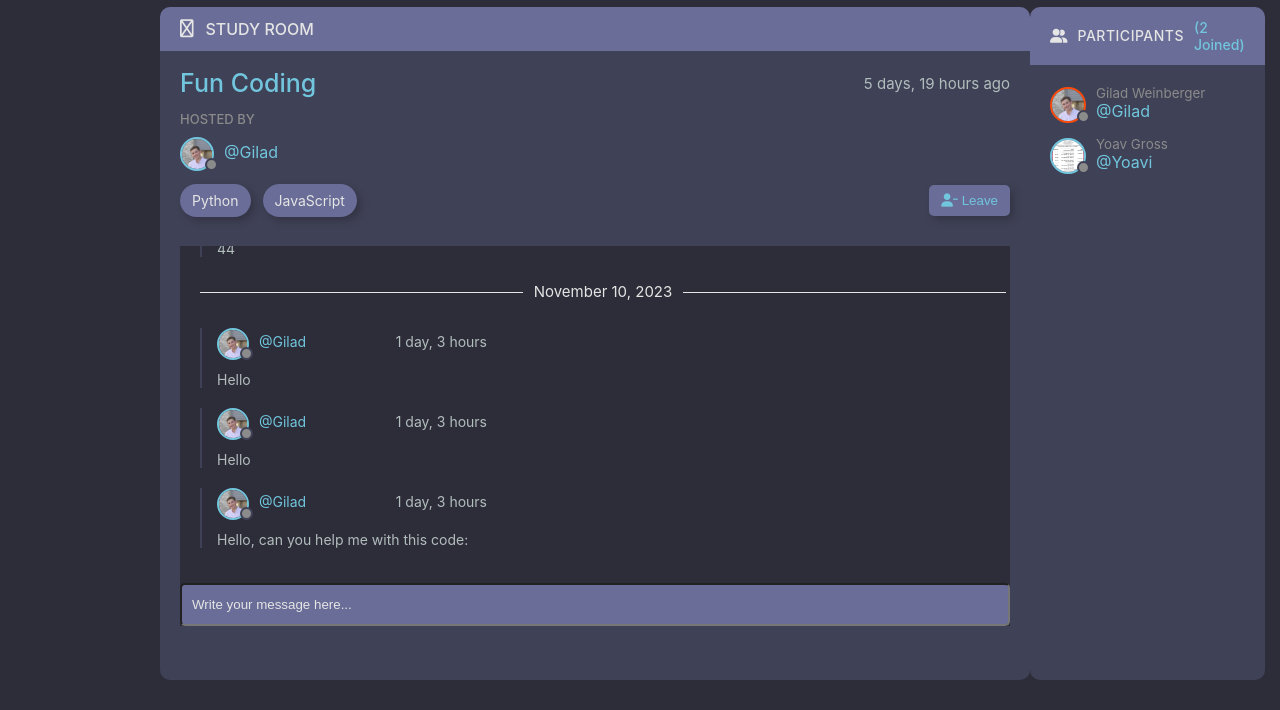
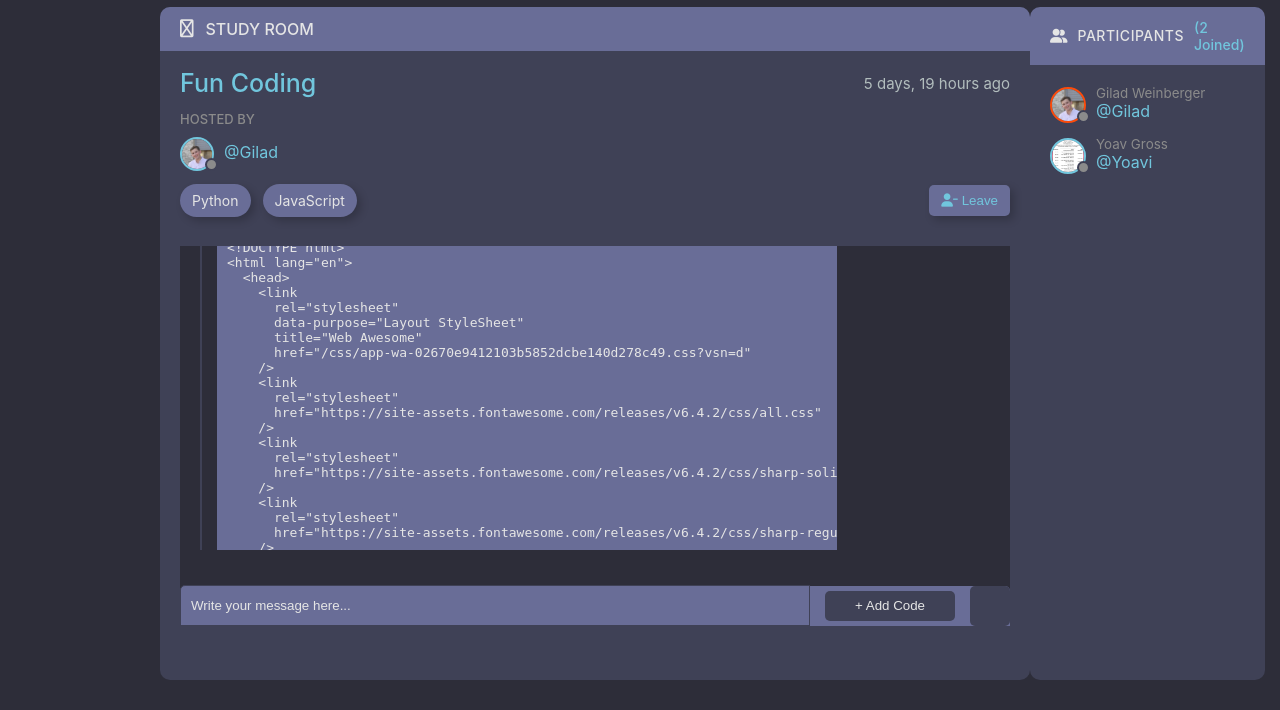
Before and after one commit to Gilad-Weinberger/Study-Buddy, a Django app: page /room/1/ in a window 1280 px wide. Shown: the part 104-814 px from the top of the page. Run offline with Django 4.2, Linux system fonts and the light colour scheme; a user stored in the database is signed in; data comes from the database, SQL or seed files in the repository; both versions use the stored data as it was after the commit; style sheets or scripts are compiled from the project's sources; some libraries are stand-ins or nearby versions.

Commit message:
add code snippets to text messages

```diff
--- a/base/models.py
+++ b/base/models.py
@@ -38,6 +38,7 @@
     room = models.ForeignKey(Room, on_delete=models.CASCADE)
     user = models.ForeignKey(User, on_delete=models.CASCADE, related_name='messages_written')
     text = models.TextField(max_length=2000)
+    code = models.TextField(max_length=10000000, null=True, blank=True)
     date_sent = models.DateTimeField(auto_now_add=True)
 
     def __str__(self):
--- a/base/templates/base/room.html
+++ b/base/templates/base/room.html
@@ -72,14 +72,22 @@
                 {% endfor %}
               </div>
               {% if not user_in_room %}
-                <form class="join" method="post" action="{% url 'join_room' room.id %}">
+              <form
+                class="join"
+                method="post"
+                action="{% url 'join_room' room.id %}"
+              >
                 {% csrf_token %}
                 <button class="submit" type="submit">
                   <i class="fa-solid fa-user-plus"></i> Join
                 </button>
               </form>
               {% else %}
-                <form class="join" method="post" action="{% url 'leave_room' room.id %}">
+              <form
+                class="join"
+                method="post"
+                action="{% url 'leave_room' room.id %}"
+              >
                 {% csrf_token %}
                 <button class="submit" type="submit">
                   <i class="fa-solid fa-user-minus"></i> Leave
@@ -117,16 +125,41 @@
                   </p>
                 </div>
                 <p class="message-text">{{ message.text }}</p>
+                {% if message.code %}
+                <div class="code-area">
+                  <i
+                    class="fa-regular fa-copy copy-code"
+                    onclick="copyCode('{{ message.code }}')"
+                  ></i>
+                  <pre
+                    class="message-code"
+                  ><code>{{ message.code }}</code></pre>
+                </div>
+                {% endif %}
               </div>
               {% endfor %}
             </div>
             <form class="write-message" action="" method="post">
+              <div class="message-top">
                 {% csrf_token %}
                 <input
                   type="text"
                   name="text"
+                  class="text"
                   placeholder="Write your message here..."
                 />
+                <div class="right">
+                  <button type="button" class="add-code">+ Add Code</button>
+                  <button type="submit" class="send-message">
+                    <i class="fa-sharp fa-solid fa-paper-plane-top"></i>
+                  </button>
+                </div>
+              </div>
+              <textarea
+                name="code"
+                class="code"
+                placeholder="add your code here..."
+              ></textarea>
             </form>
             {% endif %}
           </div>
@@ -174,22 +207,40 @@
         </div>
       </div>
     </div>
+    <script src="https://code.jquery.com/jquery-3.6.4.min.js"></script>
     <script>
-      document.addEventListener("DOMContentLoaded", function () {
+      $(document).ready(function () {
         const previousUrl = document.referrer;
-        const backButton = document.querySelector(".fa-arrow-left");
+        const backButton = $(".fa-arrow-left");
 
-        backButton.onclick = function () {
+        backButton.click(function () {
           if (previousUrl && previousUrl.startsWith(window.location.origin)) {
             history.back();
           } else {
             window.location.href = "{% url 'home' %}";
           }
-        };
+        });
 
-        var objDiv = document.querySelector(".chat");
-        objDiv.scrollTop = objDiv.scrollHeight;
+        var objDiv = $(".chat");
+        objDiv.scrollTop(objDiv.prop("scrollHeight"));
+
+        // Toggle code input on Add Code button click
+        $(".add-code").click(function () {
+          const codeInput = $(".code");
+          const addCodeButton = $(".add-code");
+
+          codeInput.toggle();
+          addCodeButton.text(function (i, text) {
+            return text === "+ Add Code" ? "- Remove Code" : "+ Add Code";
           });
+          objDiv.scrollTop(objDiv.prop("scrollHeight"));
+        });
+      });
+      function copyCode(code) {
+        var copyText = code;
+        navigator.clipboard.writeText(copyText);
+        alert("Copied the code: " + copyText);
+      }
     </script>
   </body>
 </html>
--- a/base/views.py
+++ b/base/views.py
@@ -83,14 +83,22 @@
     )
 
     if request.method == 'POST':
-        message = Message.objects.create(
-            room=room,
-            user=request.user,
-            text=request.POST.get('text'),
-            date_sent=timezone.now()
-        )
-        message.save()
-        return redirect('room', room_id=room.id)
+        text = request.POST.get('text')
+        code = request.POST.get('code')
+
+        code = code if code.strip() != '' else None
+
+        texts = text.strip()
+        if texts != '':
+            message = Message.objects.create(
+                room=room,
+                user=request.user,
+                text=text,
+                code=code,
+                date_sent=timezone.now()
+            )
+            message.save()
+            return redirect('room', room_id=room.id)
 
     user_in_room = False
 
--- a/static/css/base/room.css
+++ b/static/css/base/room.css
@@ -210,26 +210,93 @@
   font-size: 14px;
   margin: 0px;
 }
+.main .room .bottom .chat .messages .message .code-area {
+  position: relative;
+}
+.main .room .bottom .chat .messages .message .code-area i {
+  position: absolute;
+  left: 590px;
+  top: 15px;
+  color: #e5e5e5;
+  cursor: pointer;
+}
+.main .room .bottom .chat .messages .message .code-area .message-code {
+  overflow: auto;
+  padding: 10px;
+  max-width: 600px;
+  max-height: 330px;
+  background-color: #696d97;
+  color: #e5e5e5;
+}
 .main .room .bottom .chat .write-message {
   position: sticky;
-  bottom: -2px;
   padding: 15px 0px 0px 0px;
-  width: calc(100% - 4px);
+  width: 100%;
   background-color: #2d2d39;
   z-index: 1;
 }
-.main .room .bottom .chat .write-message input {
+.main .room .bottom .chat .write-message .message-top {
+  display: flex;
+  align-items: center;
+}
+.main .room .bottom .chat .write-message .message-top .text {
   width: 100%;
+  padding: 12px 10px;
+  margin-bottom: -5px;
+  background-color: #696d97;
+  color: #e5e5e5;
+  border-top-left-radius: 5px;
+  margin-left: -20px;
+  border: 1px solid #3f4156;
+}
+.main .room .bottom .chat .write-message .message-top .text::-moz-placeholder {
+  color: #e5e5e5;
+}
+.main .room .bottom .chat .write-message .message-top .text::placeholder {
+  color: #e5e5e5;
+}
+.main .room .bottom .chat .write-message .message-top .right {
+  display: flex;
+  align-items: center;
+  background-color: #696d97;
+  padding-right: 10px;
+  margin-bottom: -6px;
+  border-top-right-radius: 5px;
+}
+.main .room .bottom .chat .write-message .message-top .right .add-code {
+  margin: 0px 15px;
+  width: 130px;
+  height: 30px;
+  color: #e5e5e5;
+  background-color: #3f4156;
+  border: none;
+  border-radius: 5px;
+  cursor: pointer;
+}
+.main .room .bottom .chat .write-message .message-top .right .send-message {
+  height: 40px;
+  width: 40px;
+  margin-right: -10px;
+  color: #e5e5e5;
+  background-color: #3f4156;
+  border: none;
+  border-radius: 5px;
+  cursor: pointer;
+}
+.main .room .bottom .chat .write-message .code {
+  display: none;
+  width: calc(100% - 2px);
   padding: 12px 10px;
   background-color: #696d97;
   color: #e5e5e5;
-  border-radius: 5px;
+  border-top-left-radius: 5px;
   margin-left: -20px;
+  border: 1px solid #3f4156;
 }
-.main .room .bottom .chat .write-message input::-moz-placeholder {
+.main .room .bottom .chat .write-message .code::-moz-placeholder {
   color: #e5e5e5;
 }
-.main .room .bottom .chat .write-message input::placeholder {
+.main .room .bottom .chat .write-message .code::placeholder {
   color: #e5e5e5;
 }
 .main .participants {
--- a/static/css/base/room.scss
+++ b/static/css/base/room.scss
@@ -222,22 +222,86 @@
               font-size: 14px;
               margin: 0px;
             }
+            .code-area {
+              position: relative;
+              i{
+                position: absolute;
+                left: calc(600px - 10px);
+                top: 15px;
+                color: $color-light;
+                cursor: pointer;
+              }
+              .message-code {
+                overflow: auto;
+                padding: 10px;
+                max-width: 600px;
+                max-height: 330px;
+                background-color: $color-dark-light;
+                color: $color-light;
+              }
+            }
           }
         }
         .write-message {
           position: sticky;
-          bottom: -2px;
           padding: 15px 0px 0px 0px;
-          width: calc(100% - 4px);
+          width: 100%;
           background-color: $color-bg;
           z-index: 1;
-          input {
-            width: 100%;
+          .message-top {
+            display: flex;
+            align-items: center;
+            .text {
+              width: 100%;
+              padding: 12px 10px;
+              margin-bottom: -5px;
+              background-color: $color-dark-light;
+              color: $color-light;
+              border-top-left-radius: 5px;
+              margin-left: -20px;
+              border: 1px solid $color-dark;
+              &::placeholder {
+                color: $color-light;
+              }
+            }
+            .right {
+              display: flex;
+              align-items: center;
+              background-color: $color-dark-light;
+              padding-right: 10px;
+              margin-bottom: -6px;
+              border-top-right-radius: 5px;
+              .add-code {
+                margin: 0px 15px;
+                width: 130px;
+                height: 30px;
+                color: $color-light;
+                background-color: $color-dark;
+                border: none;
+                border-radius: 5px;
+                cursor: pointer;
+              }
+              .send-message {
+                height: 40px;
+                width: 40px;
+                margin-right: -10px;
+                color: $color-light;
+                background-color: $color-dark;
+                border: none;
+                border-radius: 5px;
+                cursor: pointer;
+              }
+            }
+          }
+          .code {
+            display: none;
+            width: calc(100% - 2px);
             padding: 12px 10px;
             background-color: $color-dark-light;
             color: $color-light;
-            border-radius: 5px;
+            border-top-left-radius: 5px;
             margin-left: -20px;
+            border: 1px solid $color-dark;
             &::placeholder {
               color: $color-light;
             }
```
Also changed, not shown: base/migrations/0002_message_code.py (added), base/migrations/0003_alter_message_code.py (added), db.sqlite3, 1 other file. Lines whose indentation alone changed are shown as unchanged.
